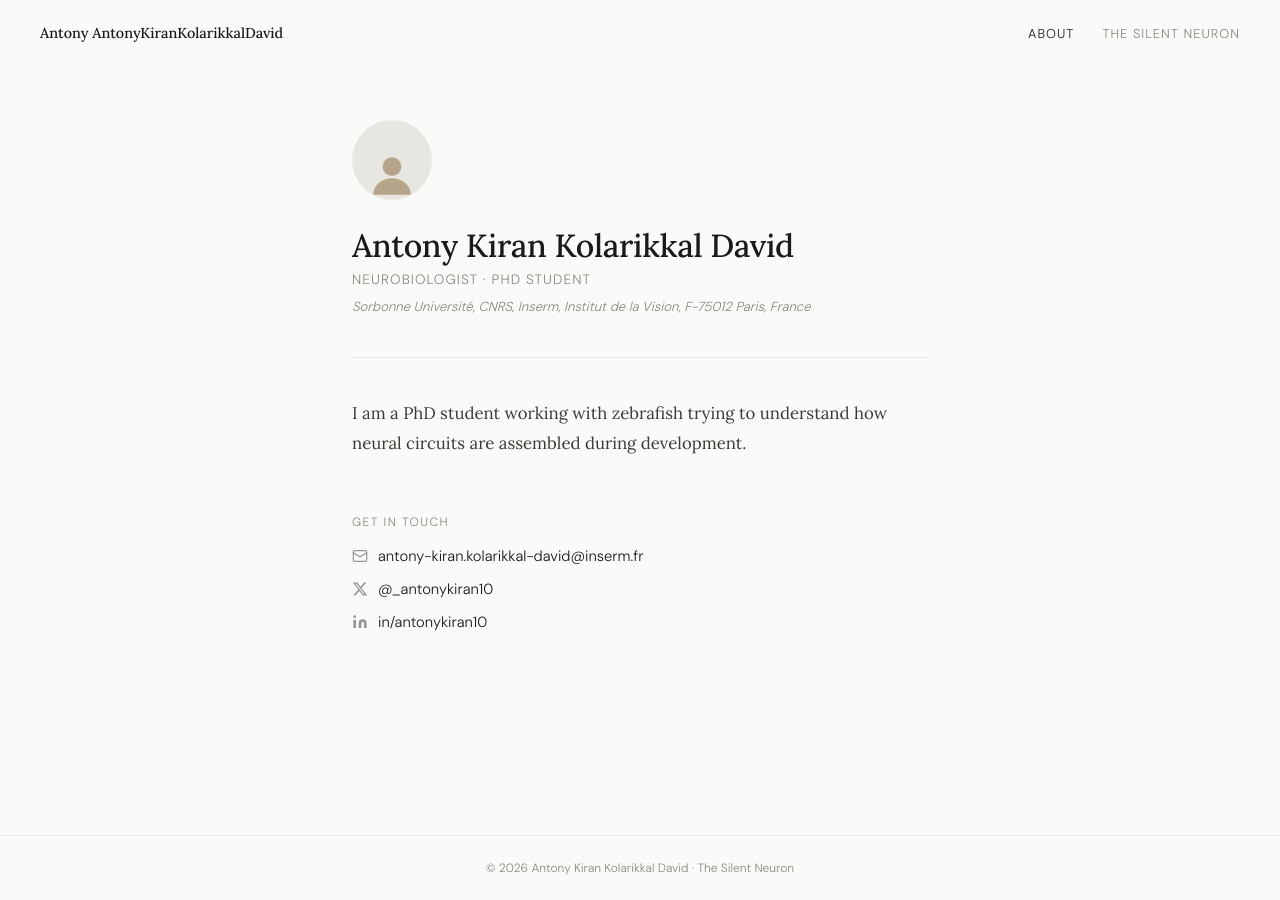
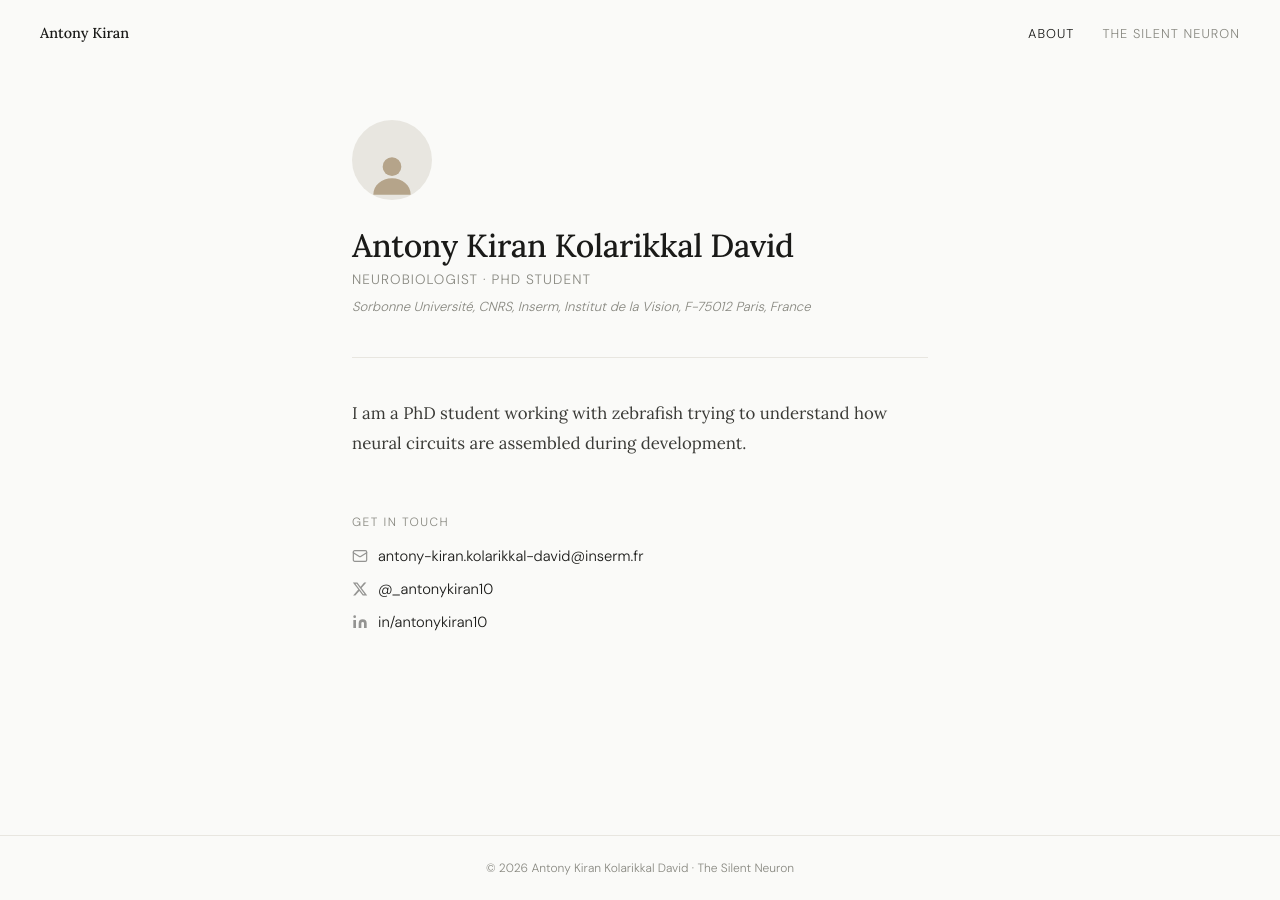
Before and after one commit to antonykiran10/antonykiran10.github.io, a Jekyll site: the page built from index.html, in a window 1280 px wide. Built offline with Jekyll 4.4.1, drawn with Linux system fonts in a browser that asks for light colours.

Commit message:
Update navigation name to 'Antony Kiran'

```diff
--- a/_layouts/default.html
+++ b/_layouts/default.html
@@ -37,7 +37,7 @@
 <body>
 
 <nav id="nav">
-  <a class="nav-name" href="/">{{ site.title | split: " " | first }} {{ site.title | split: " " | second }}</a>
+  <a class="nav-name" href="/">Antony Kiran</a>
   <div class="nav-links">
     <a href="/" {% if page.url == "/" %}class="active"{% endif %}>About</a>
     <a href="/blog" {% if page.url contains "/blog" %}class="active"{% endif %}>{{ site.blog_title }}</a>
```
